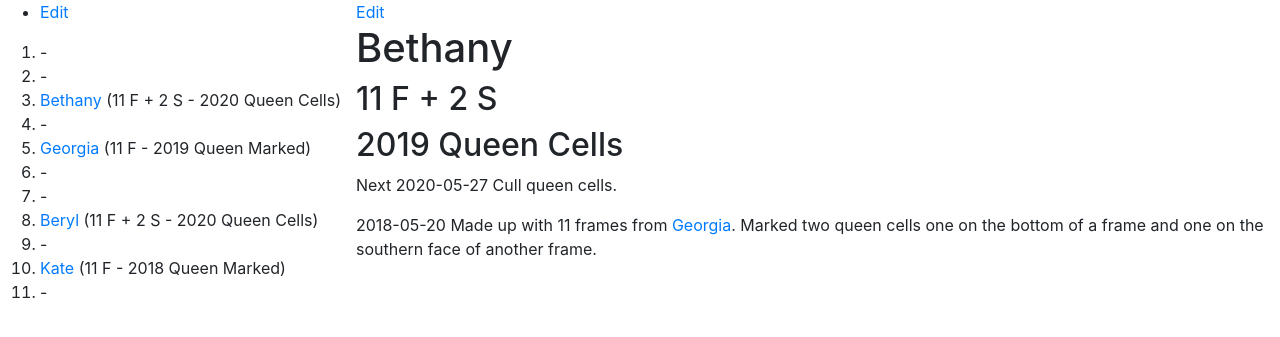
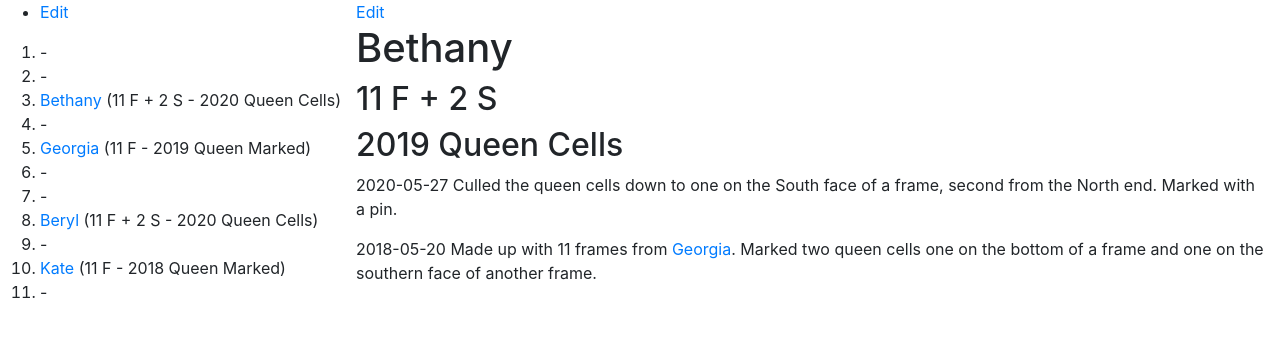
Before and after one commit to joejcollins/rhapsody-angel, a Jekyll site: the page built from queens/2020-bethany.md, in a window 1280 px wide. Shown: the top 337 px of the page. Built offline with Jekyll 4.4.1, drawn with Linux system fonts in a browser that asks for light colours; our own code applies the rules of GitHub Pages for plain Markdown files.

Commit message:
Update 2020-bethany.md

```diff
--- a/queens/2020-bethany.md
+++ b/queens/2020-bethany.md
@@ -2,6 +2,6 @@
 ## 11 F + 2 S
 ## 2019 Queen Cells
 
-Next 2020-05-27 Cull queen cells.
+2020-05-27 Culled the queen cells down to one on the South face of a frame, second from the North end.  Marked with a pin.
 
 2018-05-20 Made up with 11 frames from [Georgia]({{ site.baseurl }}/queens/2019-georgia.html).  Marked two queen cells one on the bottom of a frame and one on the southern face of another frame.
```
